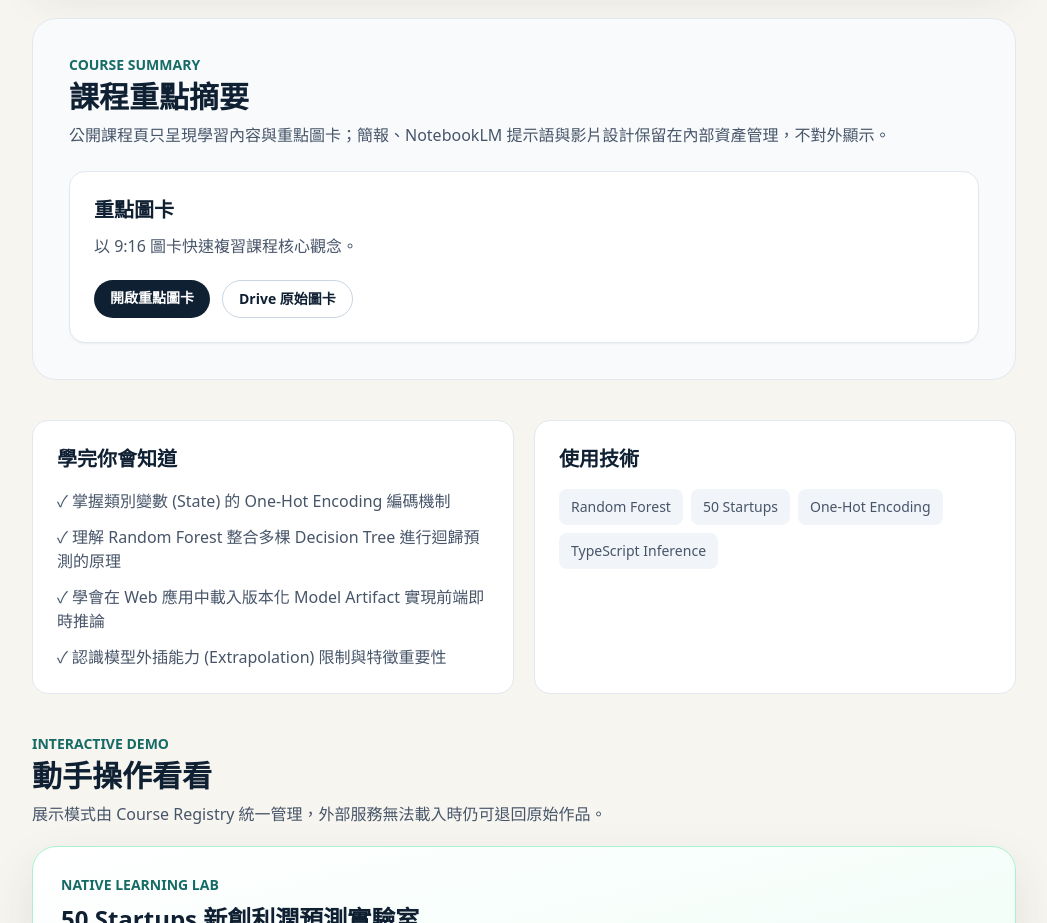
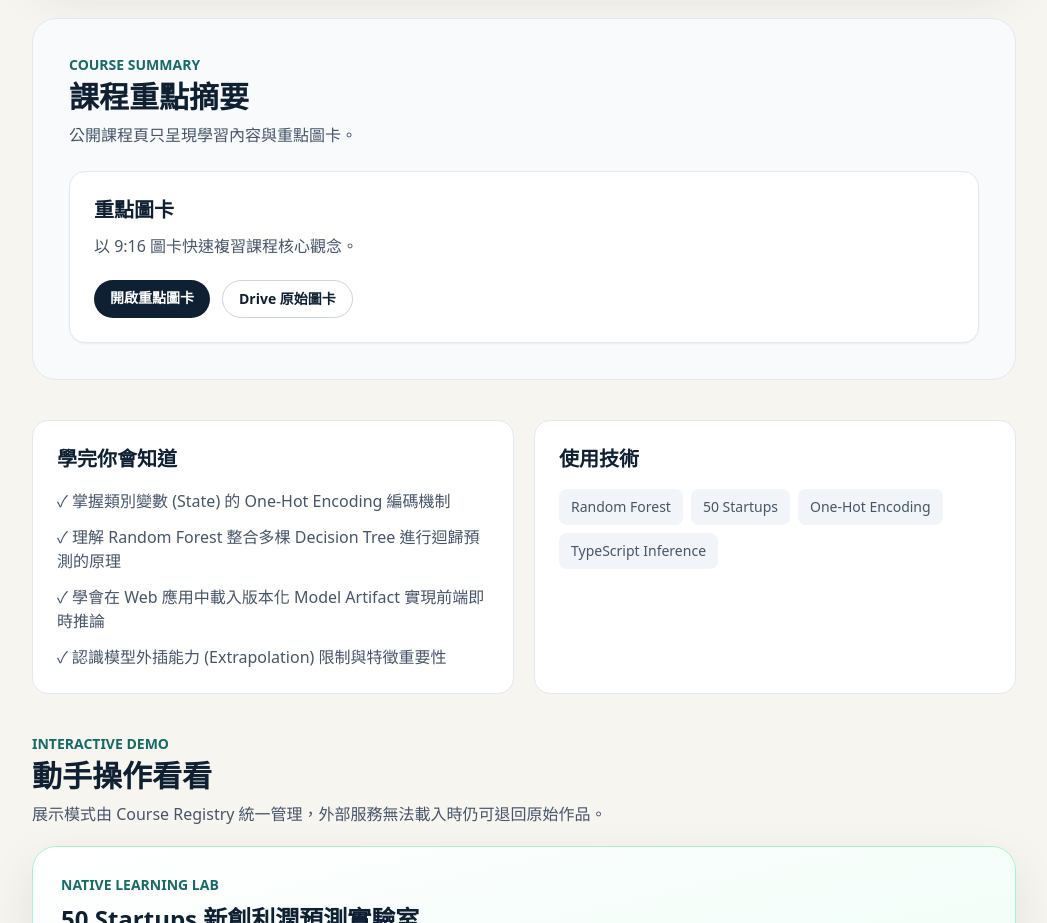
Before and after one commit to gshan1209-cell/AI-Learning-Portfolio, a Next.js app: page /courses/startup-profit-prediction in a window 1280 px wide. Shown: the part 1200-2123 px from the top of the page, without its empty margins (116-1163 px from the left). Built offline with nearby package versions, Linux system fonts and the light colour scheme.

Commit message:
fix: remove authoring asset labels from public course copy

```diff
--- a/src/components/course-assets-panel.tsx
+++ b/src/components/course-assets-panel.tsx
@@ -13,7 +13,7 @@
       <div>
         <p className="text-sm font-black text-brand">COURSE SUMMARY</p>
         <h2 className="mt-1 text-3xl font-black text-ink">課程重點摘要</h2>
-        <p className="mt-2 text-slate-600">公開課程頁只呈現學習內容與重點圖卡；簡報、NotebookLM 提示語與影片設計保留在內部資產管理，不對外顯示。</p>
+        <p className="mt-2 text-slate-600">公開課程頁只呈現學習內容與重點圖卡。</p>
       </div>
 
       <article className="mt-6 rounded-2xl border border-slate-200 bg-white p-6 shadow-sm">
```
